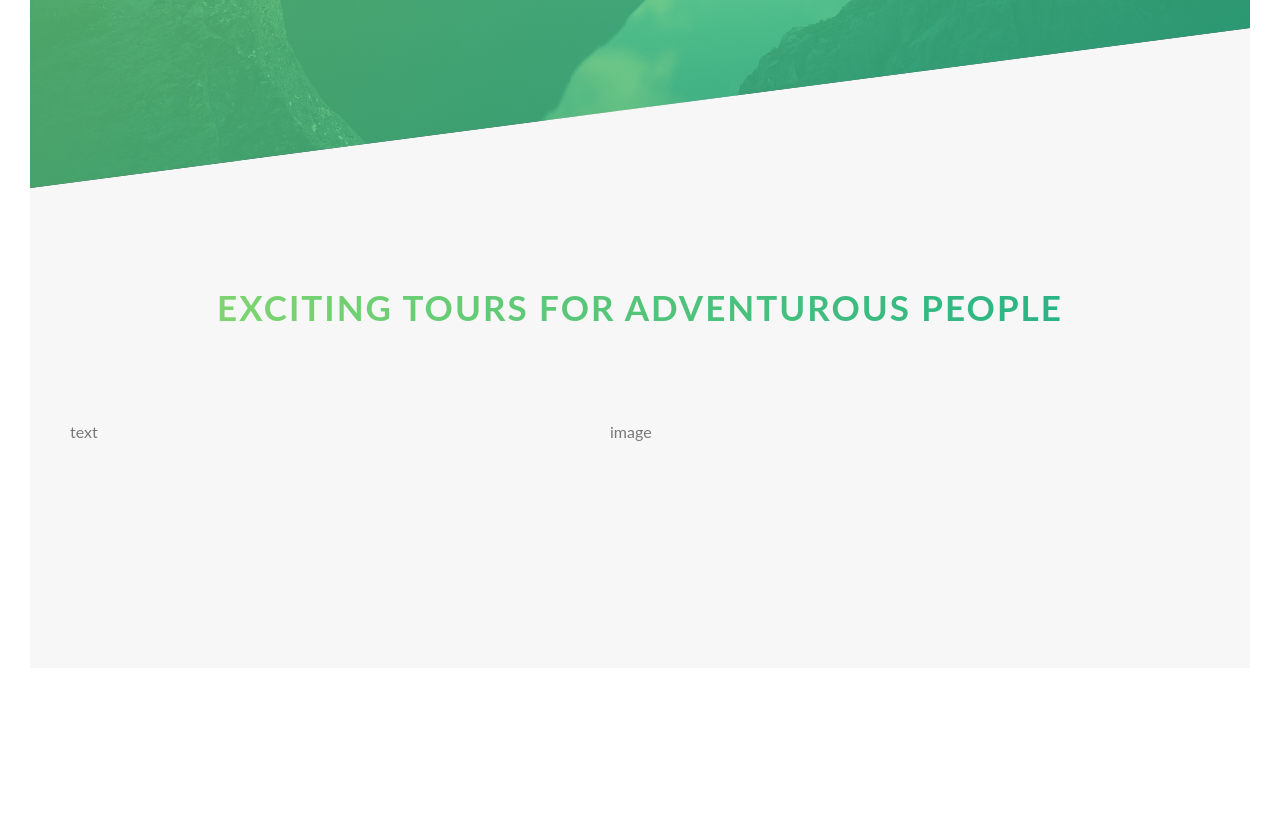
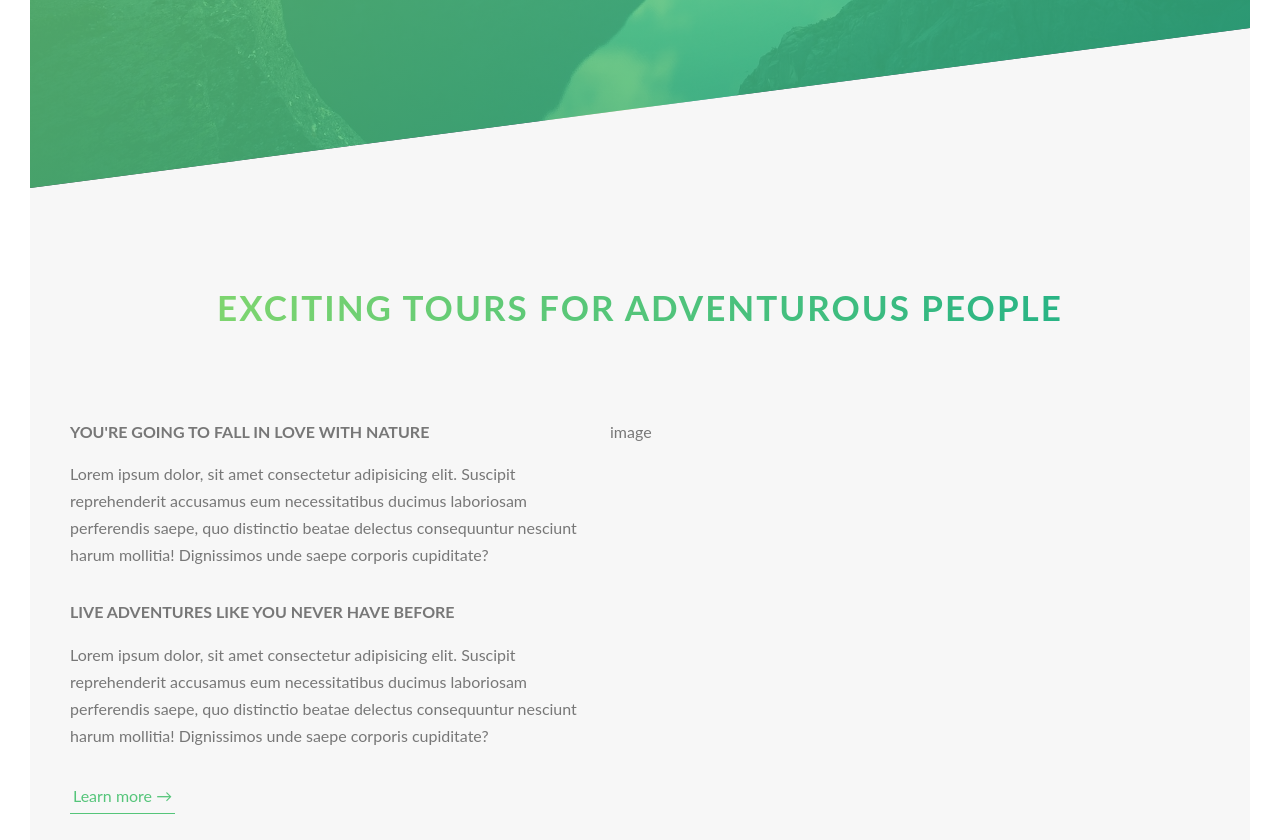
Before and after one commit to thomashzhu/advanced-css-course, a React (Create React App) app in the folder natours/: page / in a window 1280 px wide. Shown: the part 602-1442 px from the top of the page. Before the commit the page ends 1300 px from the top, so only its background shows below. Built offline with nearby package versions, Linux system fonts and the light colour scheme.

Commit message:
[natours] Add paragraphs to the about section

```diff
--- a/natours/src/components/About.tsx
+++ b/natours/src/components/About.tsx
@@ -6,16 +6,26 @@ import Color from 'color';
 
 import { row } from '../res/styles';
 import { HeadingSecondary } from './HeadingSecondary';
+import { HeadingTertiary } from './HeadingTertiary';
+import { ButtonText } from './ButtonText';
 
 export const About = () => (
   <section css={styles.about}>
-    <HeadingSecondary
-      marginBottom={8}
-    />
+    <HeadingSecondary />
 
     <div css={row}>
       <div className="col-1-of-2">
-        text
+        <HeadingTertiary heading="You're going to fall in love with nature">
+          Lorem ipsum dolor, sit amet consectetur adipisicing elit. Suscipit reprehenderit accusamus eum necessitatibus ducimus laboriosam perferendis saepe, quo distinctio beatae delectus consequuntur nesciunt harum mollitia! Dignissimos unde saepe corporis cupiditate?
+        </HeadingTertiary>
+
+        <HeadingTertiary heading="Live adventures like you never have before">
+          Lorem ipsum dolor, sit amet consectetur adipisicing elit. Suscipit reprehenderit accusamus eum necessitatibus ducimus laboriosam perferendis saepe, quo distinctio beatae delectus consequuntur nesciunt harum mollitia! Dignissimos unde saepe corporis cupiditate?
+        </HeadingTertiary>
+
+        <ButtonText href="#">
+          Learn more &rarr;
+        </ButtonText>
       </div>
 
       <div className="col-1-of-2">
--- /dev/null
+++ b/natours/src/components/ButtonText.tsx
@@ -0,0 +1,45 @@
+/** @jsx jsx */
+import { css, jsx } from '@emotion/core';
+import React from 'react';
+
+import { colors } from '../res/colors';
+import { defaultFontSize } from '../res/styles';
+
+interface IProps extends React.HTMLProps<HTMLAnchorElement> {}
+
+export const ButtonText: React.FC<IProps> = ({
+  children, ...restProps
+}) => (
+  <a
+    {...restProps}
+    css={styles.container}
+  >
+    {children}
+  </a>
+)
+
+const styles = {
+  container: css({
+    '&:link, &:visited': {
+      borderBottom: `1px solid ${colors.greenMedium}`,
+      color: colors.greenMedium,
+      display: 'inline-block',
+      fontSize: defaultFontSize,
+      padding: '3px',
+      textDecoration: 'none',
+      transition: 'all .2s',
+    },
+
+    '&:hover': {
+      backgroundColor: colors.greenMedium,
+      boxShadow: `0 1rem 2rem rgba(${colors.black}, .15)`,
+      color: colors.white,
+      transform: 'translateY(-2px)',
+    },
+
+    '&:active': {
+      boxShadow: `0 .5rem 1rem rgba(${colors.black}, .15)`,
+      transform: 'translateY(-2px)',
+    },
+  }),
+}
--- a/natours/src/components/GlobalStyles.tsx
+++ b/natours/src/components/GlobalStyles.tsx
@@ -1,5 +1,7 @@
 import { css, Global } from '@emotion/core';
 import React from 'react';
+
+import { defaultFontSize } from '../res/styles';
 
 export const GlobalStyles = () => (
   <Global styles={styles.global} />
@@ -23,7 +25,7 @@ const styles = {
       boxSizing: 'border-box',
       color: '#777',
       fontFamily: 'Lato, sans-serif',
-      fontSize: '1.6rem',
+      fontSize: defaultFontSize,
       fontWeight: 400,
       lineHeight: 1.7,
       padding: '3rem',
--- a/natours/src/components/HeadingSecondary.tsx
+++ b/natours/src/components/HeadingSecondary.tsx
@@ -3,27 +3,15 @@ import { css, jsx } from '@emotion/core';
 import Color from 'color';
 
 import { colors } from '../res/colors';
-import { centerText } from '../res/styles';
+import { centerText, marginBottom } from '../res/styles';
 
-interface Props {
-  marginBottom: number;
-}
-
-export const HeadingSecondary: React.FC<Props> = ({
-  marginBottom,
-}) => {
-  const style = css({
-    marginBottom: `${marginBottom}rem`,
-  });
-
-  return (
-    <div css={centerText}>
-      <h2 css={[styles.headingSecondary, style]}>
-        Exciting tours for adventurous people
-      </h2>
-    </div>
-  );
-};
+export const HeadingSecondary: React.FC = () =>  (
+  <div css={centerText}>
+    <h2 css={[styles.headingSecondary, marginBottom(8)]}>
+      Exciting tours for adventurous people
+    </h2>
+  </div>
+);
 
 const styles = {
   headingSecondary: css({
--- /dev/null
+++ b/natours/src/components/HeadingTertiary.tsx
@@ -0,0 +1,38 @@
+/** @jsx jsx */
+import { css, jsx } from '@emotion/core';
+import React from 'react';
+
+import { defaultFontSize, marginBottom } from '../res/styles';
+
+interface Props {
+  heading: string;
+}
+
+export const HeadingTertiary: React.FC<Props> = ({
+  children, heading,
+}) => (
+  <React.Fragment>
+    <h3 css={[styles.container, marginBottom(1.5)]}>
+      {heading}
+    </h3>
+
+    <p css={[styles.paragraph, marginBottom(1.5)]}>
+      {children}
+    </p>
+  </React.Fragment>
+);
+
+const styles = {
+  container: css({
+    fontSize: defaultFontSize,
+    fontWeight: 700,
+    textTransform: 'uppercase',
+  }),
+  paragraph: css({
+    fontSize: defaultFontSize,
+
+    '&:not(:last-child)': {
+      marginBottom: '3rem',
+    },
+  }),
+};
--- a/natours/src/res/styles.ts
+++ b/natours/src/res/styles.ts
@@ -1,4 +1,6 @@
 import { css } from "@emotion/core";
+
+export const defaultFontSize = '1.6rem';
 
 export const gutterHorizontal = '6rem';
 export const gutterVertical = '8rem';
@@ -6,6 +8,10 @@ export const gridWidth = '114rem';
 
 export const centerText = css({
   textAlign: 'center',
+});
+
+export const marginBottom = (size: number) => css({
+  marginBottom: `${size}rem`,
 });
 
 export const row = css({
@@ -16,6 +22,12 @@ export const row = css({
     marginBottom: gutterVertical,
   },
 
+  '&:after': {
+    content: '""',
+    display: 'table',
+    clear: 'both',
+  },
+
   '[class^="col-"]': {
     float: 'left',
   },
```
Also changed, not shown: 1 other file (tests, documents, lock files or other folders).
